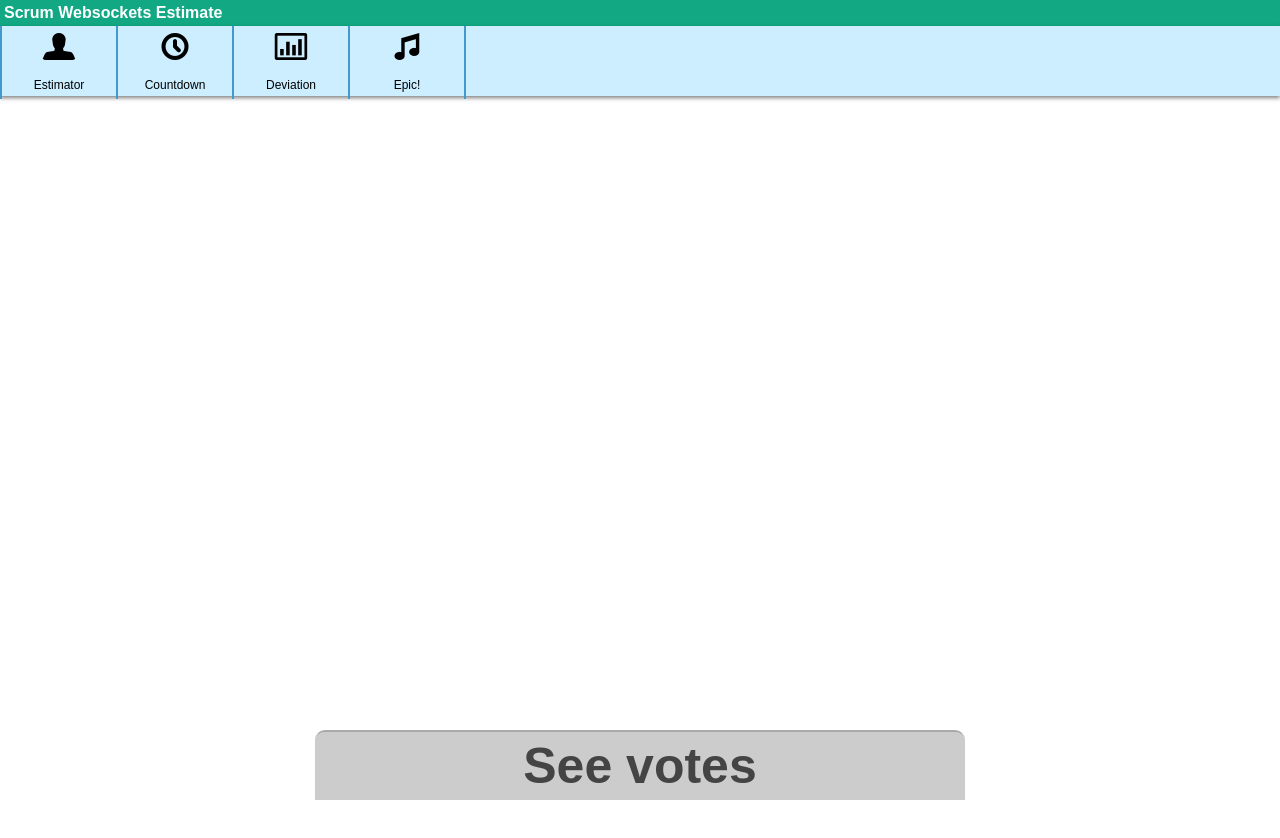
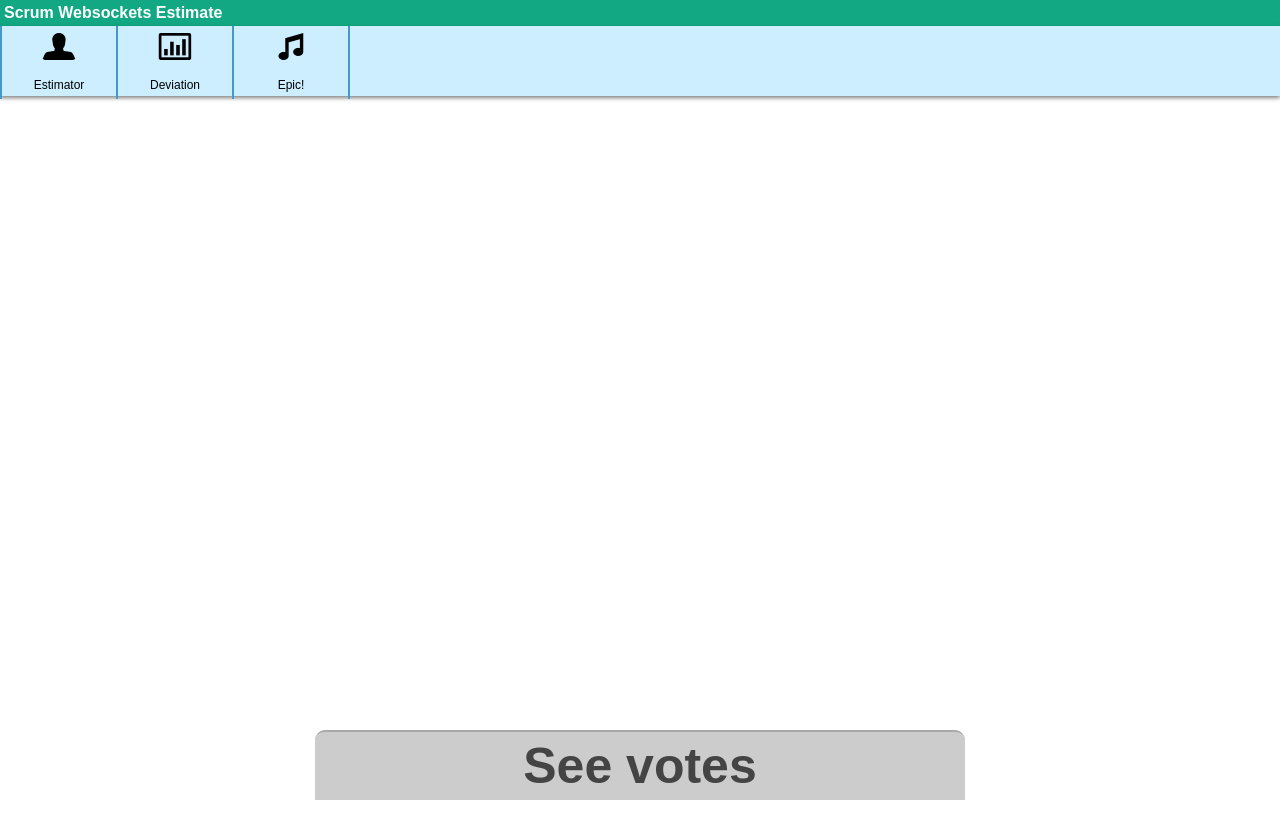
Before and after one commit to ktzar/scrum-estimate-websocket, a website: page static/master.html in a window 1280 px wide. Drawn offline with nearby package versions, Linux system fonts and the light colour scheme; no server answers.

Commit message:
Hide countdown for now

```diff
--- a/static/master.html
+++ b/static/master.html
@@ -15,7 +15,7 @@
         <h1 id="heading">Scrum Websockets Estimate</h1>
         <ul class="menu">
             <li><a href="/"><i class="icon-3x icon-user"></i><br/>Estimator</a></li>
-            <li class="btn-countdown"><i class="icon-3x icon-time"></i><br/>Countdown</li></a>
+            <!-- TODO <li class="btn-countdown"><i class="icon-3x icon-time"></i><br/>Countdown</li></a>-->
             <li class="btn-deviation"><i class="icon-3x icon-bar-chart"></i><br/>Deviation</li></a>
             <li class="btn-epic"><i class="icon-3x icon-music"></i><br/>Epic!</li></a>
         </ul>
```
